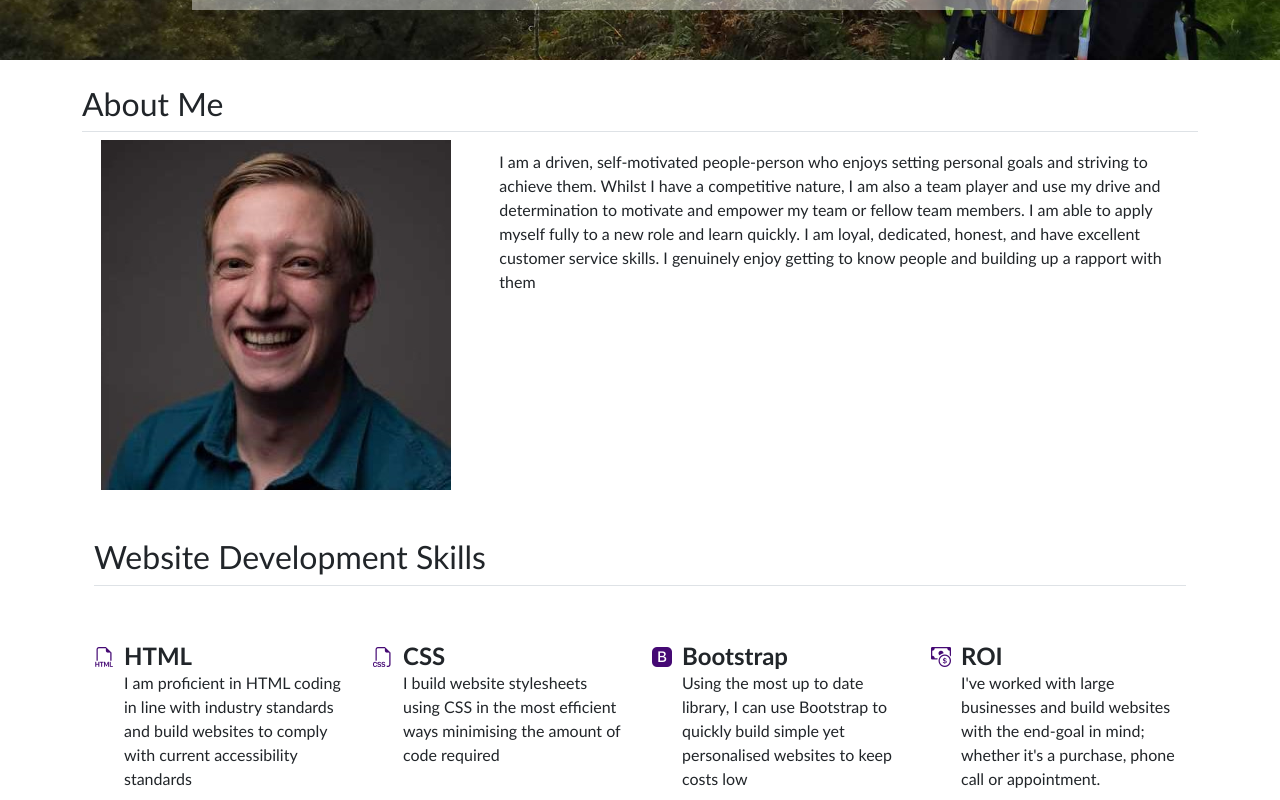
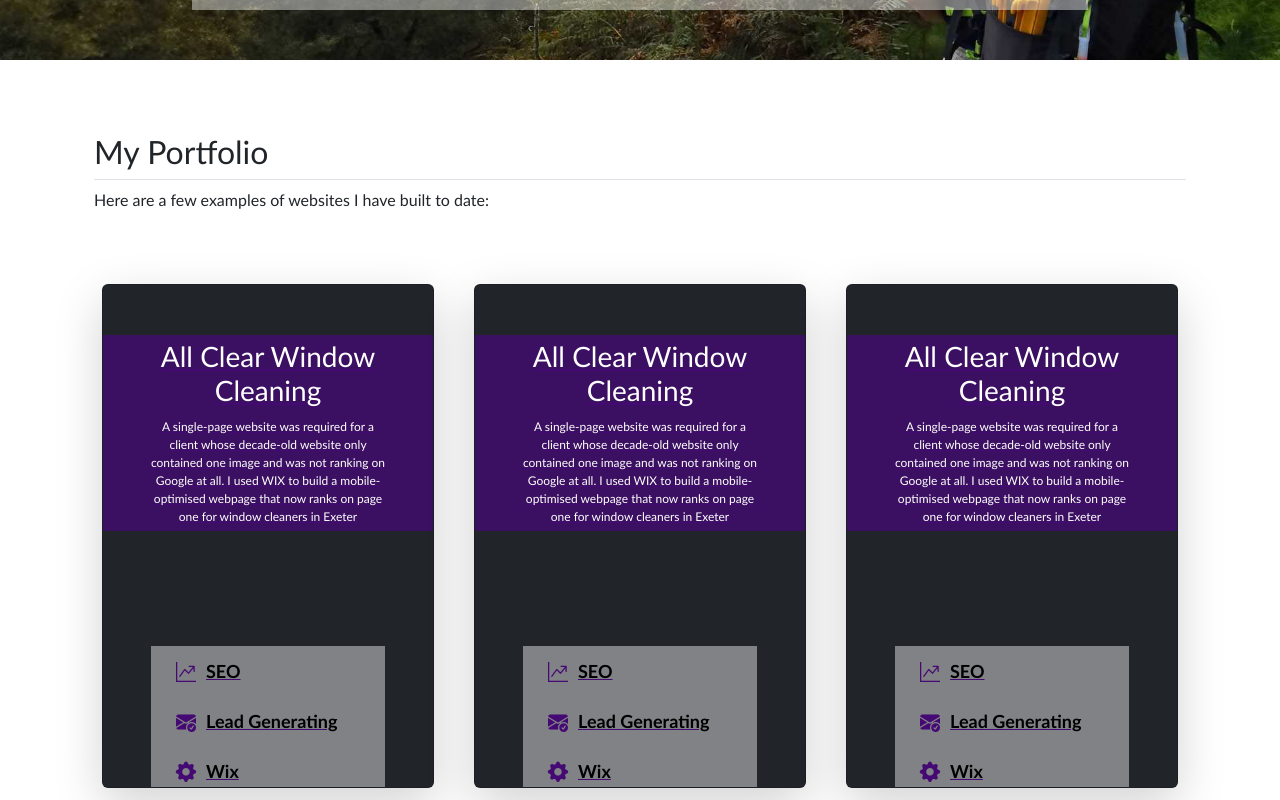
Before and after one commit to R0bsaunders/rob-saunders-react-portfolio, a React (Create React App) app: page /projects in a window 1280 px wide. Shown: the part 340-1140 px from the top of the page. Built offline with nearby package versions, Linux system fonts and the light colour scheme.

Commit message:
projects page now dynamically adding project cards based on the objects in the projects JSON file

```diff
--- a/public/index.html
+++ b/public/index.html
@@ -2,7 +2,7 @@
 <html lang="en">
   <head>
     <meta charset="utf-8" />
-        <link href="https://cdn.jsdelivr.net/npm/bootstrap-icons@1.10.2/font/bootstrap-icons.css" rel="stylesheet">
+    <link href="https://cdn.jsdelivr.net/npm/bootstrap-icons@1.10.2/font/bootstrap-icons.css" rel="stylesheet">
     <link rel="icon" href="%PUBLIC_URL%/favicon.ico" />
     <meta name="viewport" content="width=device-width, initial-scale=1" />
     <meta name="theme-color" content="#000000" />
--- a/src/App.js
+++ b/src/App.js
@@ -1,14 +1,21 @@
 import NavBar from './components/NavBar/NavBar';
-import './App.css';
 import HomePage from './pages/HomePage/HomePage';
-import { Router, Routes } from 'react-router-dom';
+import { BrowserRouter as Router, Routes, Route} from 'react-router-dom';
+import Footer from './components/Footer/Footer';
+import ProjectsPage from './pages/ProjectsPage/ProjectsPage';
 
 
 function App() {
   return (
       <>
-        <NavBar />
-        <HomePage />
+        <Router>
+          <NavBar />
+          <Routes>
+            <Route path="/" element={<HomePage />} />
+            <Route path="/projects" element={<ProjectsPage />} />
+          </Routes>
+          <Footer />
+        </Router>
       </>
 
   );
--- /dev/null
+++ b/src/components/ProjectDiv/ProjectDiv.js
@@ -0,0 +1,44 @@
+import React from 'react'
+import '../../styles/style.css'
+const liClass = "d-flex align-items-center me-3"
+
+function ProjectDiv(props) {
+  return (
+    <a href={props.appLink} target="_blank">
+        <div className="col-lg-12 portfolio-height p-2" id={props.divId}>
+            <div className="work-card card card-cover h-100 overflow-hidden text-bg-dark shadow-lg" >
+
+                <h3 className="mb-4 h3-portfolio">{props.appName}</h3>
+
+                <div id="card-description">
+
+                    <p>{props.appDescription}</p>
+                </div>
+
+                <div className="d-flex flex-column h-100 p-5 pb-3 text-white text-shadow-1">
+
+                    <ul className="work-ul d-flex list-unstyled mt-auto">
+
+                        <li className={liClass}>
+                            <i className={props.icon1}></i>
+                            <small>{props.tech1}</small>
+                        </li>
+
+                        <li className={liClass}>
+                            <i className={props.icon2}></i>
+                            <small>{props.tech2}</small>
+                        </li>
+
+                        <li className={liClass}>
+                            <i className={props.icon3}></i>
+                            <small>{props.tech3}</small>
+                        </li>
+
+                    </ul>
+                </div>
+            </div>
+        </div>
+    </a>
+  )};
+
+export default ProjectDiv;
--- a/src/index.js
+++ b/src/index.js
@@ -1,8 +1,6 @@
 import React from 'react';
 import ReactDOM from 'react-dom/client';
-
 import 'bootstrap/dist/css/bootstrap.min.css';
-
 import './styles/style.css'
 import './index.css';
 import App from './App';
--- a/src/pages/HomePage/HomePage.js
+++ b/src/pages/HomePage/HomePage.js
@@ -1,9 +1,8 @@
-import React from 'react'
-import LeftImageBlock from '../../components/LeftImageBlock/LeftImageBlock'
-import Jumbotron from '../../components/Jumbotron/Jumbotron'
-import DevelopmentSkills from '../../components/Skills/DevelopmentSkills'
-import {homepageContent} from './HomePageContent'
-import Footer from '../../components/Footer/Footer'
+import React from 'react';
+import LeftImageBlock from '../../components/LeftImageBlock/LeftImageBlock';
+import Jumbotron from '../../components/Jumbotron/Jumbotron';
+import DevelopmentSkills from '../../components/Skills/DevelopmentSkills';
+import {homepageContent} from './HomePageContent';
 
 function HomePage() {
 
@@ -21,11 +20,9 @@
         p={homepageContent[3].aboutP}
       />
       <DevelopmentSkills />
-      <Footer />
-
 
     </>
-  )
-}
+  );
+};
 
-export default HomePage
+export default HomePage;
--- /dev/null
+++ b/src/pages/ProjectsPage/ProjectJumbo.js
@@ -0,0 +1,5 @@
+export const ProjectJumbo =
+    {
+        jumbotronH1: "My Projects So Far",
+        jumbotronP: "I absolutely LOVE coding and building projects. My journey with code so far has been fun and enjoyable. I have a knack for solving real life problems with code. Here are a few of my projects to date"
+    }
--- a/src/pages/ProjectsPage/Projects.js
+++ b/src/pages/ProjectsPage/Projects.js
@@ -0,0 +1,81 @@
+export const projects = [
+    {
+        id: 1,
+        divId: "cleaner",
+        appLink: "https://www.allclear-windowcleaning.co.uk/",
+        appName: "All Clear Window Cleaning",
+        appDescription: "A single-page website was required for a client whose decade-old website only contained one image and was not ranking on Google at all. I used WIX to build a mobile-optimised webpage that now ranks on page one for window cleaners in Exeter",
+        icon1: "bi bi-gear-fill animate-icon",
+        tech1: "Wix",
+        icon2: "bi bi-envelope-check-fill",
+        tech2: "Lead Generating",
+        icon3: "bi bi-graph-up-arrow",
+        tech3: "SEO"
+    },
+    {
+        id: 2,
+        divId: "cleaner",
+        appLink: "https://www.allclear-windowcleaning.co.uk/",
+        appName: "All Clear Window Cleaning",
+        appDescription: "A single-page website was required for a client whose decade-old website only contained one image and was not ranking on Google at all. I used WIX to build a mobile-optimised webpage that now ranks on page one for window cleaners in Exeter",
+        icon1: "bi bi-gear-fill animate-icon",
+        tech1: "Wix",
+        icon2: "bi bi-envelope-check-fill",
+        tech2: "Lead Generating",
+        icon3: "bi bi-graph-up-arrow",
+        tech3: "SEO"
+    },
+    {
+        id: 3,
+        divId: "cleaner",
+        appLink: "https://www.allclear-windowcleaning.co.uk/",
+        appName: "All Clear Window Cleaning",
+        appDescription: "A single-page website was required for a client whose decade-old website only contained one image and was not ranking on Google at all. I used WIX to build a mobile-optimised webpage that now ranks on page one for window cleaners in Exeter",
+        icon1: "bi bi-gear-fill animate-icon",
+        tech1: "Wix",
+        icon2: "bi bi-envelope-check-fill",
+        tech2: "Lead Generating",
+        icon3: "bi bi-graph-up-arrow",
+        tech3: "SEO"
+    },
+    {
+        id: 4,
+        divId: "cleaner",
+        appLink: "https://www.allclear-windowcleaning.co.uk/",
+        appName: "All Clear Window Cleaning",
+        appDescription: "A single-page website was required for a client whose decade-old website only contained one image and was not ranking on Google at all. I used WIX to build a mobile-optimised webpage that now ranks on page one for window cleaners in Exeter",
+        icon1: "bi bi-gear-fill animate-icon",
+        tech1: "Wix",
+        icon2: "bi bi-envelope-check-fill",
+        tech2: "Lead Generating",
+        icon3: "bi bi-graph-up-arrow",
+        tech3: "SEO"
+    },
+    {
+        id: 5,
+        divId: "cleaner",
+        appLink: "https://www.allclear-windowcleaning.co.uk/",
+        appName: "All Clear Window Cleaning",
+        appDescription: "A single-page website was required for a client whose decade-old website only contained one image and was not ranking on Google at all. I used WIX to build a mobile-optimised webpage that now ranks on page one for window cleaners in Exeter",
+        icon1: "bi bi-gear-fill animate-icon",
+        tech1: "Wix",
+        icon2: "bi bi-envelope-check-fill",
+        tech2: "Lead Generating",
+        icon3: "bi bi-graph-up-arrow",
+        tech3: "SEO"
+    },
+    {
+        id: 6,
+        divId: "cleaner",
+        appLink: "https://www.allclear-windowcleaning.co.uk/",
+        appName: "All Clear Window Cleaning",
+        appDescription: "A single-page website was required for a client whose decade-old website only contained one image and was not ranking on Google at all. I used WIX to build a mobile-optimised webpage that now ranks on page one for window cleaners in Exeter",
+        icon1: "bi bi-gear-fill animate-icon",
+        tech1: "Wix",
+        icon2: "bi bi-envelope-check-fill",
+        tech2: "Lead Generating",
+        icon3: "bi bi-graph-up-arrow",
+        tech3: "SEO"
+    },
+
+]
--- a/src/pages/ProjectsPage/ProjectsPage.js
+++ b/src/pages/ProjectsPage/ProjectsPage.js
@@ -0,0 +1,44 @@
+import React from 'react'
+import Jumbotron from '../../components/Jumbotron/Jumbotron';
+import ProjectDiv from '../../components/ProjectDiv/ProjectDiv'
+import { projects } from '../../pages/ProjectsPage/Projects'
+import { ProjectJumbo } from './ProjectJumbo';
+
+
+function ProjectsPage() {
+  return (
+    <main>
+      <Jumbotron
+        h1={ProjectJumbo.jumbotronH1}
+        p={ProjectJumbo.jumbotronP}
+      />
+      <section id="work">
+          <div className="container px-4 py-5" id="custom-cards">
+              <h2 className="pb-2 border-bottom">My Portfolio</h2>
+              <p>Here are a few examples of websites I have built to date:</p>
+
+              <div className="row row-cols-1 row-cols-lg-3 align-items-stretch g-4 py-5">
+
+                {projects.map( p => <ProjectDiv
+                  divId={p.divId}
+                  appLink={p.appLink}
+                  appImage={p.appImage}
+                  appName={p.appName}
+                  appDescription={p.appDescription}
+                  icon1={p.icon1}
+                  tech1={p.tech1}
+                  icon2={p.icon2}
+                  tech2={p.tech2}
+                  icon3={p.icon3}
+                  tech3={p.tech3}
+                  key={p.id} />)}
+
+              </div>
+
+          </div>
+      </section>
+    </main>
+  );
+};
+
+export default ProjectsPage
```
